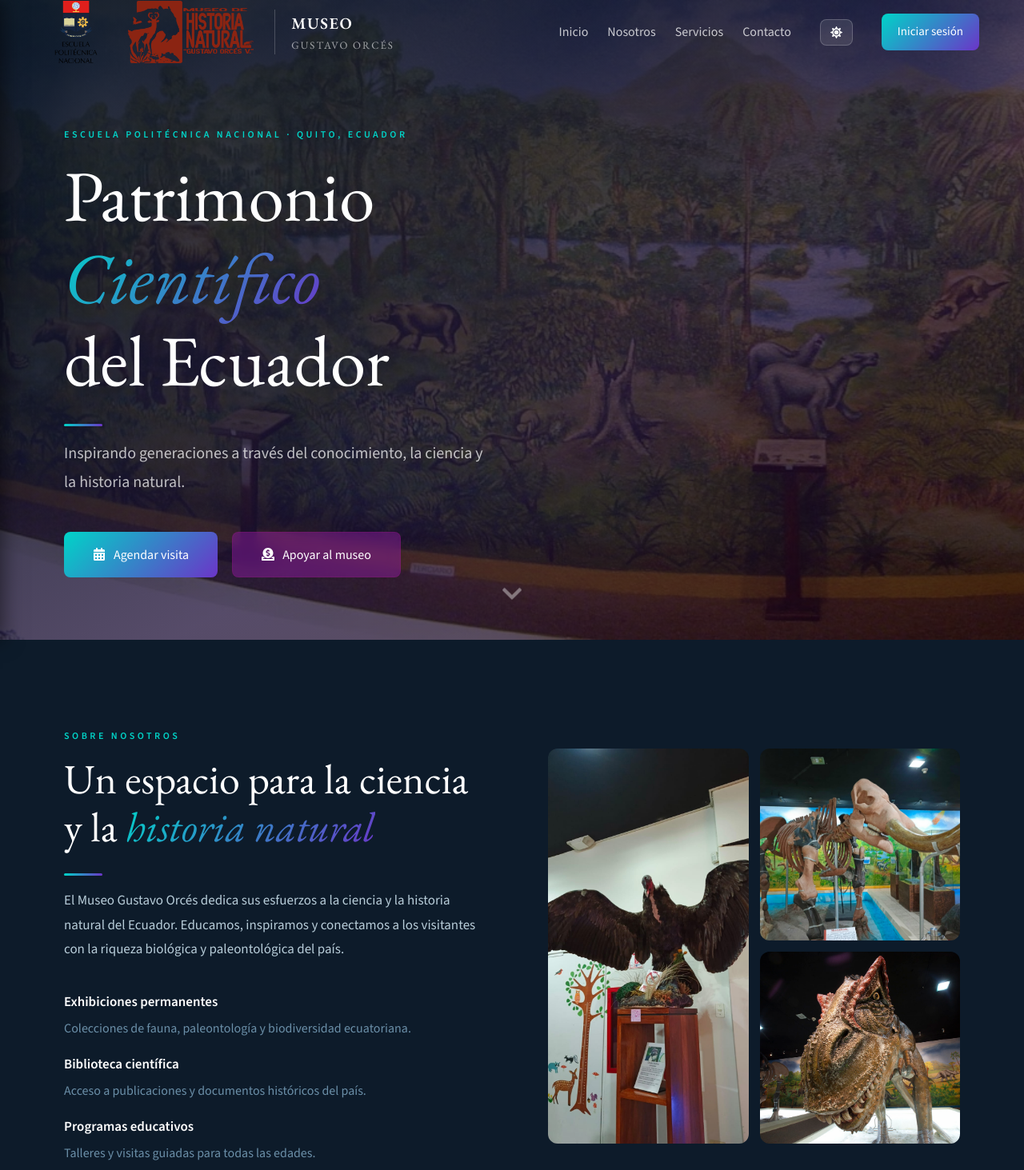
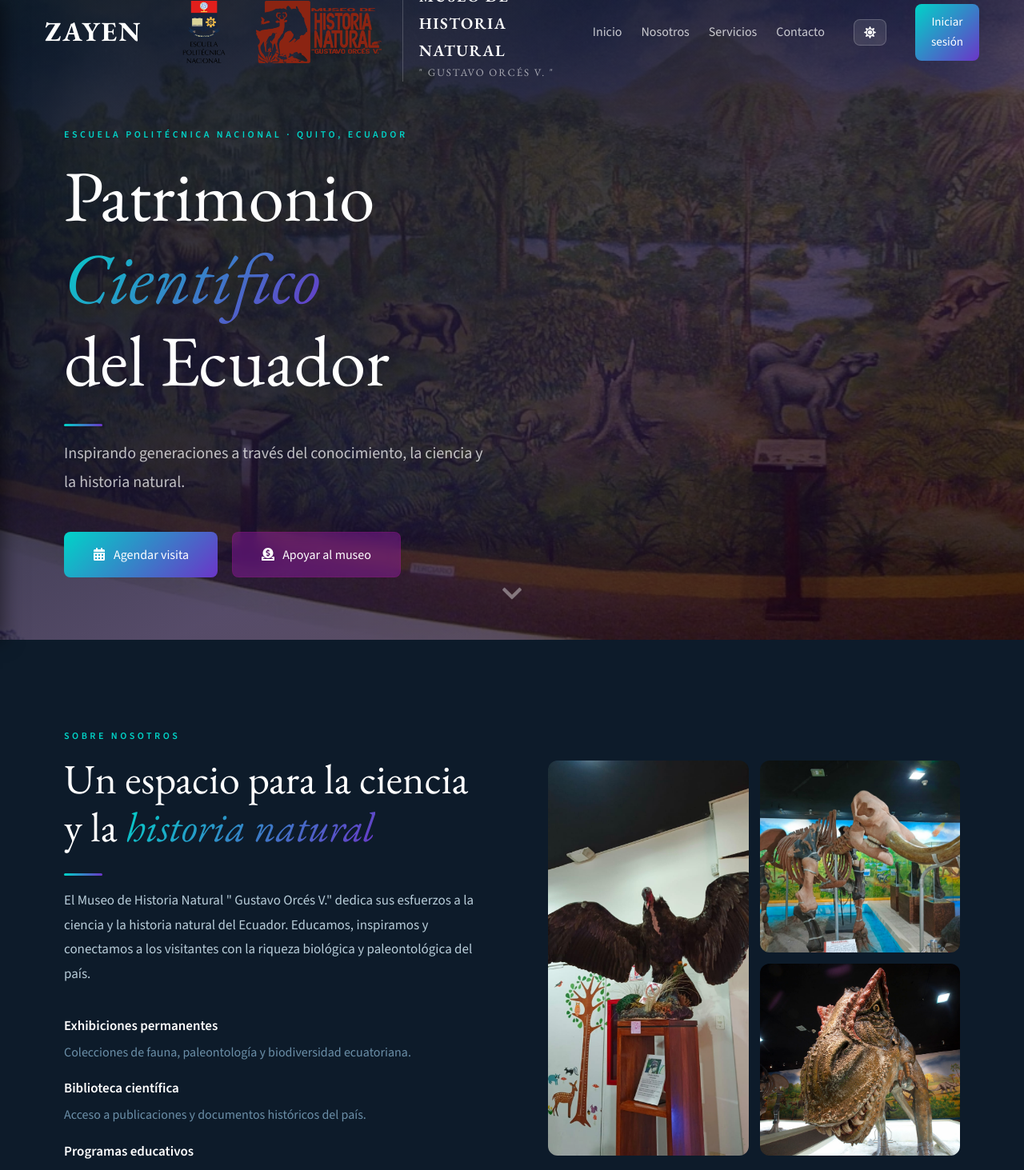
Before and after one commit to AlissonMunoz78/ZAYEN, a React (Vite) app: page / in a window 1280 px wide. Shown: the top 1463 px of the page at 80% size. Built offline with nearby package versions, Linux system fonts and the light colour scheme; no server answers.

Commit message:
Actualizacion 3.7

```diff
--- a/src/pages/Home.jsx
+++ b/src/pages/Home.jsx
@@ -146,6 +146,18 @@
             gap: isMobile ? "10px" : "26px",
           }}
         >
+          <div
+            style={{
+              fontFamily: "var(--font-title)",
+              fontSize: isMobile ? "20px" : "34px",
+              fontWeight: 700,
+              color: "#fff",
+              letterSpacing: "2px",
+              marginRight: isMobile ? "6px" : "12px",
+            }}
+          >
+            ZAYEN
+          </div>
           <img
             src="/epn.png"
             alt="EPN"
@@ -180,7 +192,7 @@
                   letterSpacing: "1.5px",
                 }}
               >
-                MUSEO
+                MUSEO DE HISTORIA NATURAL
               </div>
               <div
                 style={{
@@ -190,7 +202,7 @@
                   letterSpacing: "2px",
                 }}
               >
-                GUSTAVO ORCÉS
+                " GUSTAVO ORCÉS V. "
               </div>
             </div>
           )}
@@ -547,7 +559,7 @@
             borderTop: "1px solid var(--border-color)",
           }}
         >
-          Museo Gustavo Orcés · EPN
+          Museo de Historia Natural " Gustavo Orcés V."
         </div>
 
         {/* Animations */}
@@ -755,9 +767,10 @@
           </h2>
           <div className="accent-line" />
           <p style={{ ...S.body, marginBottom: isMobile ? "24px" : "36px" }}>
-            El Museo Gustavo Orcés dedica sus esfuerzos a la ciencia y la
-            historia natural del Ecuador. Educamos, inspiramos y conectamos a
-            los visitantes con la riqueza biológica y paleontológica del país.
+            El Museo de Historia Natural " Gustavo Orcés V." dedica sus
+            esfuerzos a la ciencia y la historia natural del Ecuador. Educamos,
+            inspiramos y conectamos a los visitantes con la riqueza biológica y
+            paleontológica del país.
           </p>
           <div
             style={{ display: "flex", flexDirection: "column", gap: "18px" }}
@@ -1335,7 +1348,7 @@
                 letterSpacing: "3px",
               }}
             >
-              MUSEO GUSTAVO ORCÉS · EPN
+              Museo de Historia Natural " Gustavo Orcés V."
             </div>
             <div
               style={{
@@ -1510,7 +1523,8 @@
                 color: "var(--text-muted)",
               }}
             >
-              © 2025 Museo Gustavo Orcés · Escuela Politécnica Nacional
+              © 2026 Museo de Historia Natural " Gustavo Orcés V." · Escuela
+              Politécnica Nacional
             </p>
             <button
               onClick={() => setShowLogin(true)}
```
